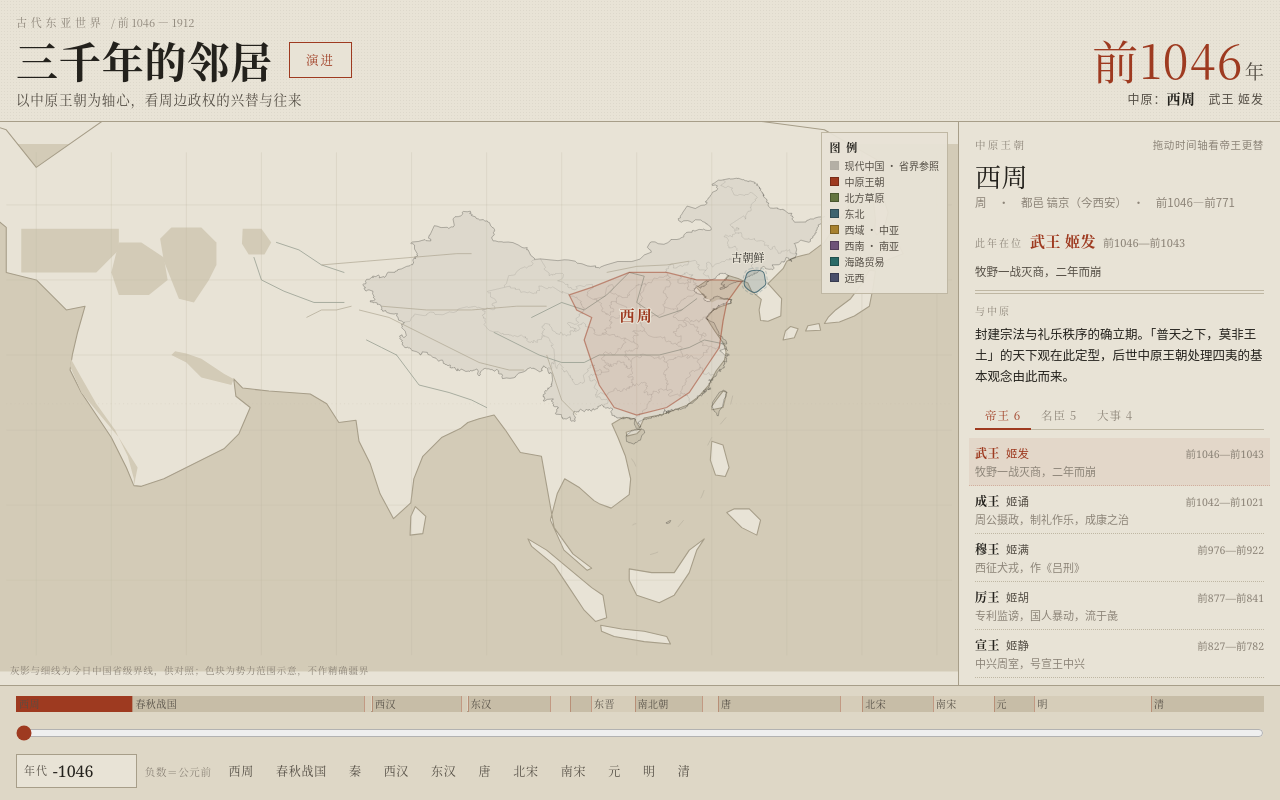
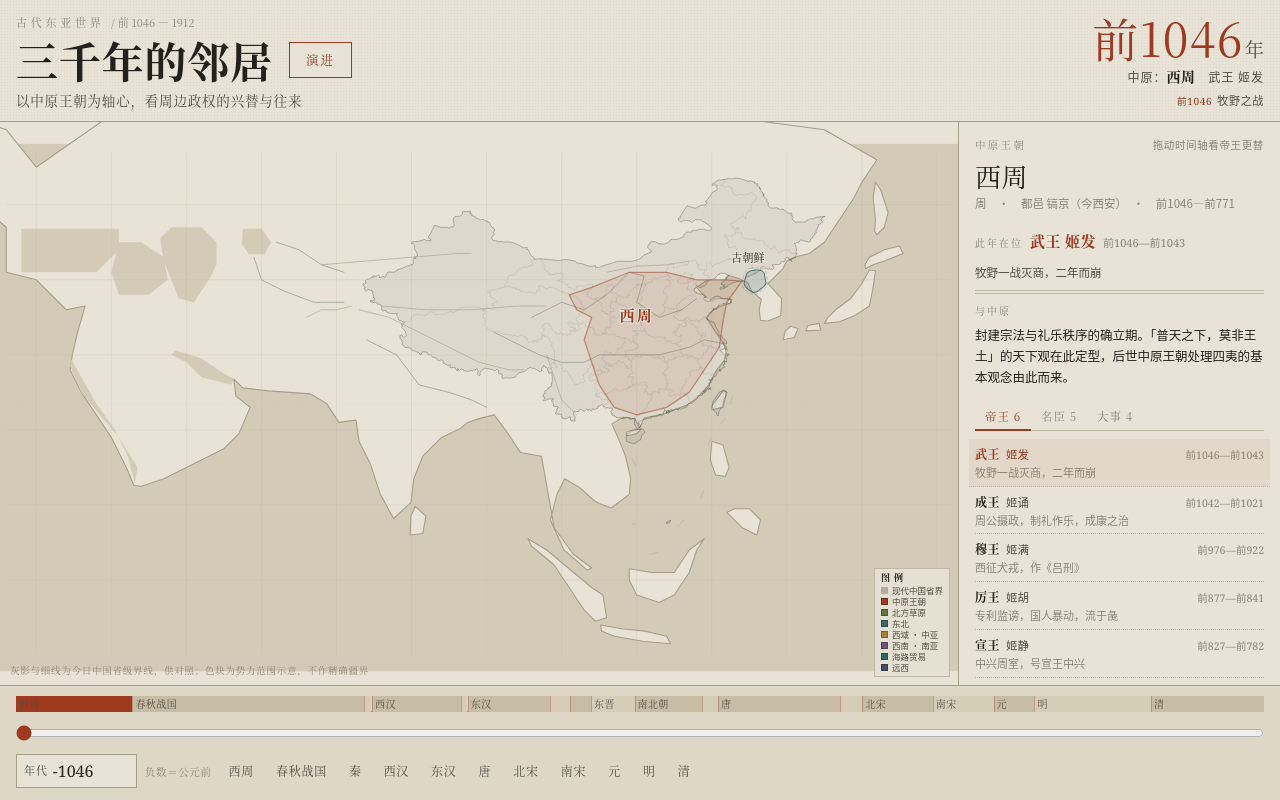
Before and after one commit to exchange818/china-historical-map, a plain HTML site: page index.html in a window 1280 px wide. Drawn offline with Linux system fonts and the light colour scheme.

Commit message:
Shrink legend to bottom-right; show current event under dynasty; stop header height jump

```diff
--- a/index.html
+++ b/index.html
@@ -60,7 +60,7 @@ h1{
   font-family:var(--f-display);font-size:clamp(11px,1.6vw,13.5px);color:var(--ink-2);
   letter-spacing:.06em;margin-top:7px;
 }
-.head-r{text-align:right;flex:0 0 auto;padding-bottom:2px}
+.head-r{text-align:right;flex:0 0 auto;padding-bottom:2px;white-space:nowrap}
 .era{
   font-family:var(--f-display);font-size:clamp(26px,5.4vw,46px);line-height:1;
   letter-spacing:.03em;font-variant-numeric:tabular-nums;color:var(--zhu);
@@ -68,6 +68,15 @@ h1{
 .era small{font-size:.42em;color:var(--ink-2);margin-left:1px;letter-spacing:0}
 .dyn{font-size:12px;color:var(--ink-2);margin-top:5px;letter-spacing:.08em}
 .dyn b{font-family:var(--f-display);font-size:14px;color:var(--ink);letter-spacing:.04em}
+.dyn-ev{
+  font-size:11px;color:var(--ink-2);margin-top:4px;letter-spacing:.06em;
+  white-space:nowrap;overflow:hidden;text-overflow:ellipsis;
+  max-width:min(46vw,300px);margin-left:auto;min-height:1.3em;
+}
+.dyn-ev em{
+  font-family:var(--f-num);font-style:normal;color:var(--zhu);
+  font-size:10px;margin-right:5px;font-variant-numeric:tabular-nums;
+}
 
 /* ============ 地图 ============ */
 .stage{position:relative;min-height:0;overflow:hidden;background:var(--paper)}
@@ -75,16 +84,16 @@ h1{
 .stage-inner{position:relative;width:100%;height:100%}
 
 .legend{
-  position:absolute;right:10px;top:10px;z-index:3;background:rgba(232,227,214,.94);
-  border:1px solid var(--line);padding:7px 8px 6px;font-size:10px;line-height:1.3;
-  color:var(--ink-2);max-width:140px;
+  position:absolute;right:8px;bottom:8px;z-index:3;background:rgba(232,227,214,.9);
+  border:1px solid var(--line);padding:4px 6px 3px;font-size:8.5px;line-height:1.18;
+  color:var(--ink-2);max-width:104px;
 }
-.legend b{display:block;font-family:var(--f-display);font-size:11px;color:var(--ink);letter-spacing:.14em;margin-bottom:5px}
+.legend b{display:block;font-family:var(--f-display);font-size:9px;color:var(--ink);letter-spacing:.1em;margin-bottom:2px}
 .chb{fill:#23211C;fill-opacity:.05;stroke:none;pointer-events:none}
 .chp{fill:none;stroke:#23211C;stroke-opacity:.10;stroke-width:.45;stroke-linejoin:round;stroke-linecap:round;pointer-events:none}
 .chc{fill:none;stroke:#23211C;stroke-opacity:.25;stroke-width:.95;stroke-linejoin:round;pointer-events:none}
-.lg{display:flex;align-items:center;gap:6px;margin-bottom:3px}
-.lg i{width:9px;height:9px;flex:0 0 9px;border:1px solid rgba(0,0,0,.25)}
+.lg{display:flex;align-items:center;gap:4px;margin-bottom:1px}
+.lg i{width:7px;height:7px;flex:0 0 7px;border:1px solid rgba(0,0,0,.25)}
 
 .hint{
   position:absolute;left:10px;bottom:8px;z-index:3;font-size:9.5px;color:var(--ink-3);
@@ -224,7 +233,7 @@ input[type=range]{
   .stage{height:clamp(270px,42vh,380px)}
   .side{border-left:0;border-top:1px solid var(--line-2);overflow:visible;padding-bottom:18px}
   .timeline{padding:9px 14px 11px}
-  .legend{font-size:9.5px;max-width:126px;padding:6px 7px}
+  .legend{font-size:8px;max-width:88px;padding:3px 4px}
   .btn{padding:9px 13px}
   .chip{padding:7px 10px}
   .chip2{padding:6px 10px}
@@ -295,6 +304,7 @@ input[type=range]{
     <div class="head-r">
       <div class="era" id="eraBig">前 1046<small>年</small></div>
       <div class="dyn" id="dynLine">中原：<b>西周</b></div>
+      <div class="dyn-ev" id="dynEv"></div>
     </div>
   </header>
 
@@ -313,7 +323,7 @@ input[type=range]{
       </svg>
       <div class="legend" id="legend">
         <b>图 例</b>
-        <div class="lg"><i style="background:#23211C;opacity:.26"></i>现代中国 · 省界参照</div>
+        <div class="lg"><i style="background:#23211C;opacity:.26"></i>现代中国省界</div>
         <div class="lg"><i style="background:#9E3A20"></i>中原王朝</div>
         <div class="lg"><i style="background:#63743F"></i>北方草原</div>
         <div class="lg"><i style="background:#3E6470"></i>东北</div>
@@ -1033,6 +1043,9 @@ function render(){
   var c=findCore(y),ci=coreIndex(y),em=empAt(c,y);
   $('#eraBig').innerHTML=FMT(y)+'<small>年</small>';
   $('#dynLine').innerHTML='中原：<b>'+(c?c.n:'分裂过渡')+'</b>'+(em?'　'+em[0]+' '+em[1]:'');
+  var ev=null;
+  if(c&&c.evt){for(var ei=0;ei<c.evt.length;ei++){if(c.evt[ei][0]<=y)ev=c.evt[ei];else break}}
+  $('#dynEv').innerHTML=ev?('<em>'+FMT(ev[0])+'</em>'+ev[1]):'';
 
   FOREIGN.forEach(function(d,i){
     var on=(y>=d.f&&y<=d.t),g=entG['f'+i],l=lblG['f'+i];
```
